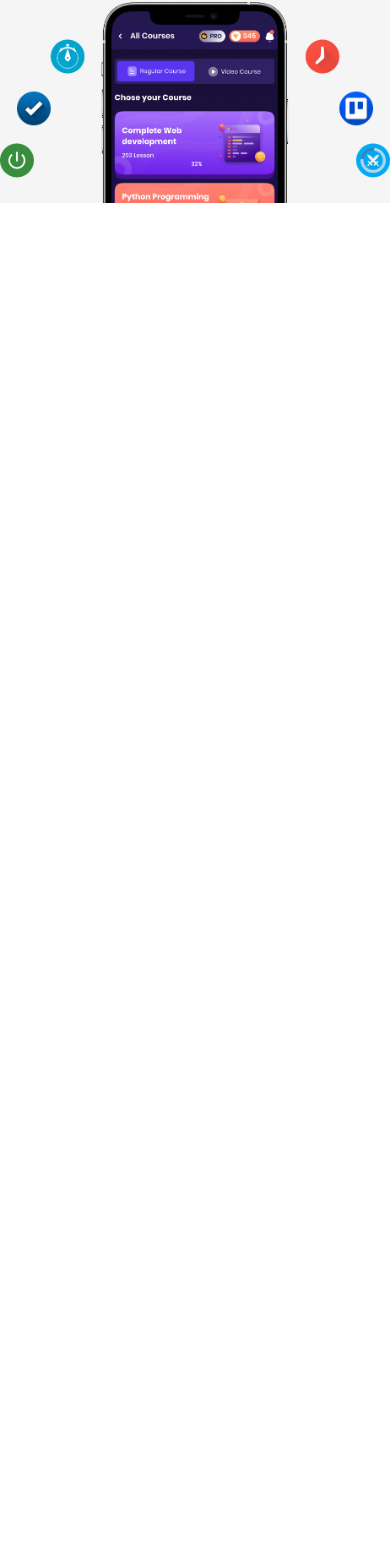
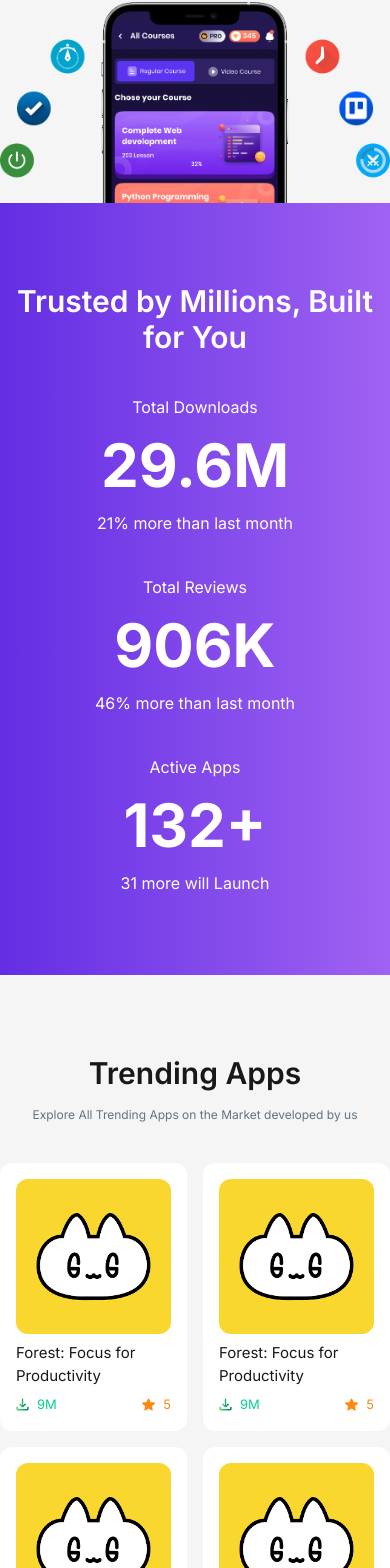
Before and after one commit to rafiul396/B12-A08-Hero-Apps-By-Rafiul, a React (Vite) app: page / in a window 390 px wide. Shown: the part 366-1934 px from the top of the page. Before the commit the page ends 844 px from the top, so only its background shows below. Built offline with nearby package versions, Linux system fonts and the light colour scheme.

Commit message:
Completed Home page with full responsiveness across all devices

```diff
--- a/src/App.jsx
+++ b/src/App.jsx
@@ -8,9 +8,7 @@ function App() {
   return (
     <>
       <Header />
-      <Container>
-        <Outlet></Outlet>
-      </Container>
+      <Outlet></Outlet>
       <ToastContainer/>
     </>
   )
--- /dev/null
+++ b/src/components/Apps/Apps.jsx
@@ -0,0 +1,24 @@
+import React from 'react';
+import demoApp from '../../assets/demo-app (1).webp';
+import downloadIcon from '../../assets/icon-downloads.png';
+import ratingIcon from '../../assets/icon-ratings.png';
+
+const Apps = () => {
+    return (
+
+            <div className='bg-base-100 p-4 rounded-xl space-y-2'>
+                <img className='rounded-xl' src={demoApp} alt="" />
+                <h4 className='text-[15px]'>Forest: Focus for Productivity</h4>
+                <div className='flex justify-between'>
+                    <span className='text-[#00D390] flex items-center gap-2'>
+                        <img className='w-[13px] h-[13px]' src={downloadIcon} alt="" /><span className='text-[13px]'>9M</span>
+                    </span>
+                    <span className='text-[#FF8811] flex items-center gap-2'>
+                        <img className='w-[13px] h-[13px]' src={ratingIcon} alt="" /><span className='text-[13px]'>5</span>
+                    </span>
+                </div>
+            </div>
+    );
+};
+
+export default Apps;
--- /dev/null
+++ b/src/components/Apps/TrendingApps.jsx
@@ -0,0 +1,32 @@
+import React from 'react';
+import Container from '../layout/Container';
+import Apps from './Apps';
+const arr = [1, 2, 3, 4, 5, 6, 7, 8]
+const TrendingApps = () => {
+    return (
+        <main>
+            <Container>
+                <div className='mt-20 mb-10'>
+                    <h3 className='text-3xl text-center font-semibold mb-4'>
+                        Trending Apps
+                    </h3>
+                    <p className='text-center text-xs md:text-lg text-[#627382]'>
+                        Explore All Trending Apps on the Market developed by us
+                    </p>
+                </div>
+                <div className='grid md:grid-cols-3 lg:grid-cols-4 grid-cols-2 gap-4'>
+                    {
+                        arr.map(app => <Apps />)
+                    }
+                </div>
+                <div className='flex justify-center my-10'>
+                    <a href="/apps" className='btn gradient-bg text-white'>
+                        Show All
+                    </a>
+                </div>
+            </Container>
+        </main>
+    );
+};
+
+export default TrendingApps;
--- a/src/components/heroSection/Hero.jsx
+++ b/src/components/heroSection/Hero.jsx
@@ -16,14 +16,14 @@ const Hero = () => {
                 </p>
             </div>
             <div className='flex gap-4 justify-center'>
-                <button className='btn'>
+                <a className='btn' href="https://play.google.com/" target='_blank'>
                     <img src={googleStore} alt="" />
                     Google Play
-                </button>
-                <button className='btn'>
+                </a>
+                <a className='btn' href="https://www.apple.com/app-store/" target='_blank'>
                     <img src={appStore} alt="" />
                     App Store
-                </button>
+                </a>
             </div>
             <div className='flex justify-center'>
                 <img src={banner} alt="" />
--- /dev/null
+++ b/src/components/trustedSection/Trusted.jsx
@@ -0,0 +1,33 @@
+import React from 'react';
+import Container from '../layout/Container';
+
+const Trusted = () => {
+    return (
+        <section className='text-white gradient-bg py-20'>
+            <Container>
+                <h2 className='text-center text-3xl md:text-5xl font-semibold mb-10 md:mb-20'>
+                    Trusted by Millions, Built for You
+                </h2>
+                <div className='md:flex space-y-10 md:space-y-0 justify-evenly'>
+                    <div className='flex flex-col items-center gap-4 text-[#ffffff]'>
+                        <p className='text-base'>Total Downloads</p>
+                        <span className='text-6xl font-bold'>29.6M</span>
+                        <p className='text-base'>21% more than last month</p>
+                    </div>
+                    <div className='flex flex-col items-center gap-4 text-[#ffffff]'>
+                        <p className='text-base'>Total Reviews</p>
+                        <span className='text-6xl font-bold'>906K</span>
+                        <p className='text-base'>46% more than last month</p>
+                    </div>
+                    <div className='flex flex-col items-center gap-4 text-[#ffffff]'>
+                        <p className='text-base'>Active Apps</p>
+                        <span className='text-6xl font-bold'>132+</span>
+                        <p className='text-base'>31 more will Launch</p>
+                    </div>
+                </div>
+            </Container>
+        </section>
+    );
+};
+
+export default Trusted;
--- a/src/pages/Home.jsx
+++ b/src/pages/Home.jsx
@@ -1,11 +1,18 @@
 import React from 'react';
 import Hero from '../components/heroSection/Hero';
+import Trusted from '../components/trustedSection/Trusted';
+import Container from '../components/layout/Container';
+import TrendingApps from '../components/Apps/TrendingApps';
 
 const Home = () => {
     return (
-        <div className=''>
+        <>
+        <Container>
             <Hero/>
-        </div>
+        </Container>
+        <Trusted/>
+        <TrendingApps/>
+        </>
     );
 };
 
```
